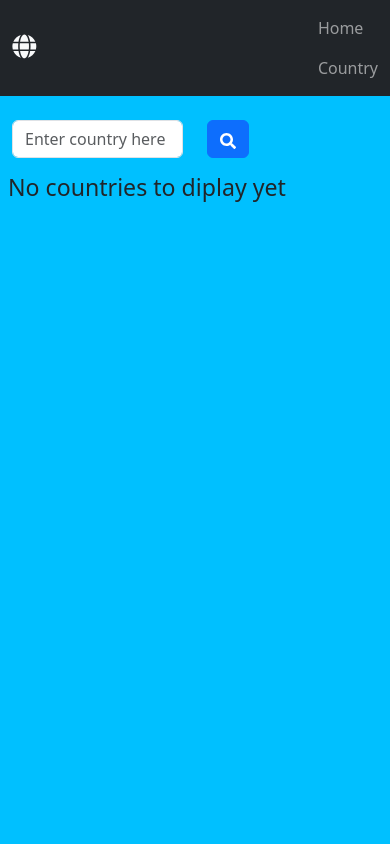
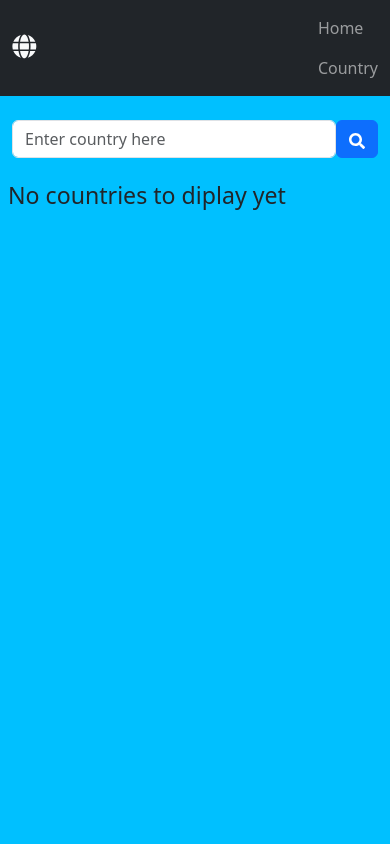
Before and after one commit to Thomas-Longworth/CountryExplorer, a React (Create React App) app in the folder frontend/country-find/: page /country in a window 390 px wide. Shown: the top 844 px of the page. Built offline with nearby package versions, Linux system fonts and the light colour scheme.

Commit message:
add media queries for smalle screens

```diff
--- a/frontend/country-find/public/index.html
+++ b/frontend/country-find/public/index.html
@@ -10,7 +10,7 @@
       name="description"
       content="Web site created using create-react-app"
     />
-    <link rel="apple-touch-icon" href="%PUBLIC_URL%/logo192.png" />
+
     <!--
       manifest.json provides metadata used when your web app is installed on a
       user's mobile device or desktop. See https://developers.google.com/web/fundamentals/web-app-manifest/
@@ -27,7 +27,7 @@
     -->
     <title>React App</title>
   </head>
-  <body style="background-color: #00c0ff;">
+  <body>
     <noscript>You need to enable JavaScript to run this app.</noscript>
     <div id="root"></div>
     <!--
--- a/frontend/country-find/src/components/CountryForm.js
+++ b/frontend/country-find/src/components/CountryForm.js
@@ -28,36 +28,42 @@ const CountryForm = () => {
 			setLoading(false);
 		}
 	}
+	const handleSubmit =(e)=>{
+		e.preventDefault()
+		fetchCountry()
+	}
 
 	return (
 		<>
 				<div className='container mt-4'>
 			<div className='row'>
-					<div className='col'>
+				<div className='col-md-6 offset-md-3'>
+					<form onSubmit={handleSubmit}>
+						<div className='d-flex align-items-center justify-content-between'>
 							<input
 								data-cy="input"
-							className="form-control"
+								className="form-control mr-2"
+								style={{ flex: 1 }}
 								value={country}
 								type="text"
 								onChange={(e) => setCountry(e.target.value)}
+								placeholder="Enter country here"
+							/>
+							{loading ?
+								<div className="spinner-border text-dark" role="status">
+									<span className="sr-only"></span>
+								</div>
+								:
+								<button data-cy="submit" disabled={loading} className='btn btn-primary'>
+									<FaSearch />
+								</button>
+							}
+						</div>
 
-							placeholder="Enter country here"
-
-						/>
-						<div className='bg-light text-danger'>
+						<div className='bg-light text-danger mt-2'>
 							{errorStatus && <h6 data-cy="error-message">Country not found or invalid input</h6>}
-
 						</div>
-					</div>
-					<div className='col'>
-						{loading ?
-							<div class="spinner-border text light" role="status">
-								<span class="sr-only"></span>
-							</div>
-							: <div>
-								<button data-cy="submit" disabled={loading} className='btn btn-primary' onClick={fetchCountry}><FaSearch /></button>
-							</div>
-						}
+					</form>
 				</div>
 			</div>
 		</div>
--- a/frontend/country-find/src/index.css
+++ b/frontend/country-find/src/index.css
@@ -7,3 +7,15 @@ body {
 
   background-color: #00c0ff;
 }
+
+
+@media (max-width: 400px) {
+  #btn-country {
+    font-size: small;
+
+  }
+  #title-h1{
+    font-size: medium;
+  }
+
+}
--- a/frontend/country-find/src/index.js
+++ b/frontend/country-find/src/index.js
@@ -1,10 +1,10 @@
 import React from 'react';
 import ReactDOM from 'react-dom/client';
-import './index.css';
+
 import App from './App';
 
 import 'bootstrap/dist/css/bootstrap.min.css';
-
+import './index.css';
 const root = ReactDOM.createRoot(document.getElementById('root'));
 root.render(
   <React.StrictMode>
--- a/frontend/country-find/src/layout/Footer.js
+++ b/frontend/country-find/src/layout/Footer.js
@@ -3,7 +3,7 @@ import { FaGithubSquare  } from 'react-icons/fa';
 const Footer = () => {
     return (
         <>
-            <div class="d-flex flex-column mt-5">
+            <div class="d-flex flex-column mt-3">
                 <footer id="sticky-footer" class="flex-shrink-0 py-3 bg-dark text-white-50">
                     <div class="container text-center">
                         <h6 className='text-light'>Thomas Longworth <a className ="text-white" href ="https://github.com/Thomas-Longworth"><FaGithubSquare/></a> </h6>
--- a/frontend/country-find/src/pages/Home.js
+++ b/frontend/country-find/src/pages/Home.js
@@ -7,10 +7,10 @@ const Home = () => {
     <>
       <div className='container m-4'>
         <div className='row'>
-          <div className='col'><h1>Welcome to CountryExplorer</h1>
+          <div className='col'><h1 id="title-h1">Welcome to CountryExplorer</h1>
         </div>
           <div className='col mt-2'>
-          <button className='btn btn-danger'>
+          <button id="btn-country" className='btn btn-danger'>
             <Link data-cy="linked" style={{ textDecoration: "none", color: 'black' }} to="/country" className=''>Search Countries</Link>
 
           </button>
@@ -21,7 +21,7 @@ const Home = () => {
 
       </div>
 
-      <img src={map} class="img-fluid" alt="map of world outline" />
+      <img  src={map} class="img-fluid " alt="map of world outline" />
 
     </>
 
```
Also changed, not shown: frontend/country-find/src/App.css (added). Lines whose indentation alone changed are shown as unchanged.
